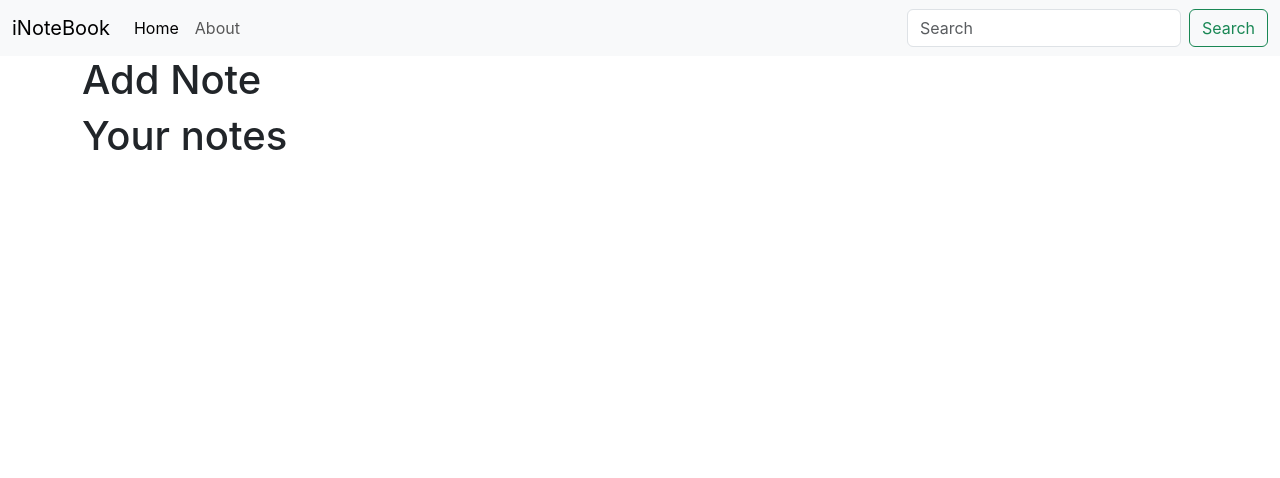
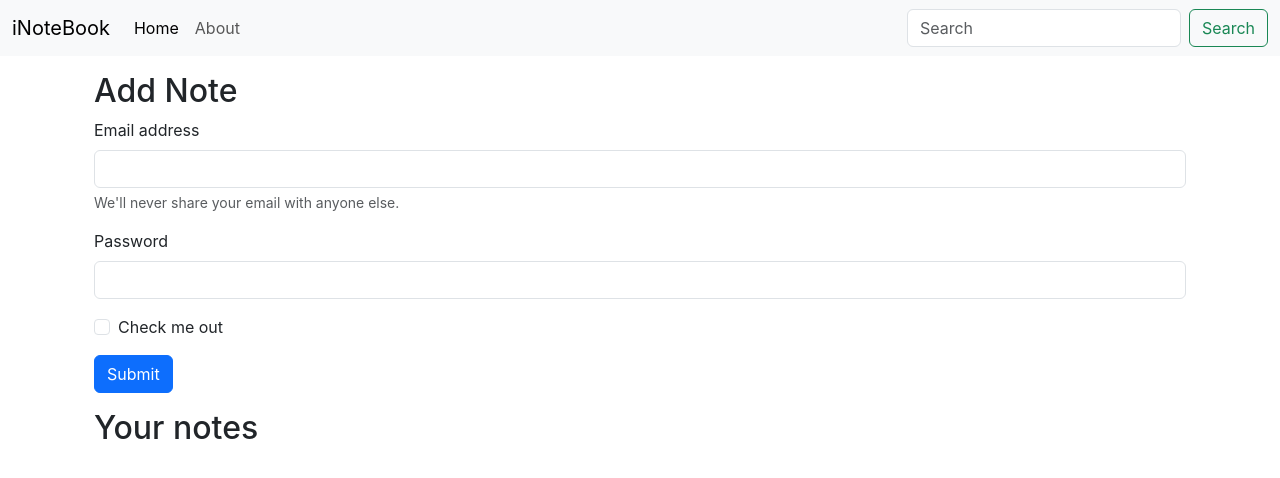
Before and after one commit to Rahulj9a/iNoteBook-frontend, a React (Create React App) app: page / in a window 1280 px wide. Shown: the top 478 px of the page. Built offline with nearby package versions, Linux system fonts and the light colour scheme.

Commit message:
add form to add notes

```diff
--- a/src/Components/Home.js
+++ b/src/Components/Home.js
@@ -4,11 +4,68 @@
 export default function Home() {
      return (
           <>
-               <section>
-                    <h1>Add Note</h1>
+         <section className="container my-3">
+
+                    <h2>Add Note</h2>
+
+                    <form>
+                         <div className="mb-3">
+                              <label
+                                   for="exampleInputEmail1"
+                                   className="form-label"
+                              >
+                                   Email address
+                              </label>
+                              <input
+                                   type="email"
+                                   className="form-control"
+                                   id="exampleInputEmail1"
+                                   aria-describedby="emailHelp"
+                              />
+                              <div
+                                   id="emailHelp"
+                                   className="form-text"
+                              >
+                                   We'll never share your email with anyone
+                                   else.
+                              </div>
+                         </div>
+                         <div className="mb-3">
+                              <label
+                                   for="exampleInputPassword1"
+                                   className="form-label"
+                              >
+                                   Password
+                              </label>
+                              <input
+                                   type="password"
+                                   className="form-control"
+                                   id="exampleInputPassword1"
+                              />
+                         </div>
+                         <div className="mb-3 form-check">
+                              <input
+                                   type="checkbox"
+                                   className="form-check-input"
+                                   id="exampleCheck1"
+                              />
+                              <label
+                                   className="form-check-label"
+                                   for="exampleCheck1"
+                              >
+                                   Check me out
+                              </label>
+                         </div>
+                         <button
+                              type="submit"
+                              className="btn btn-primary"
+                         >
+                              Submit
+                         </button>
+                    </form>
                </section>
-               <section>
-                    <h1>Your notes</h1>
+               <section className="container my-3">
+                    <h2>Your notes</h2>
                </section>
           </>
      );
```
